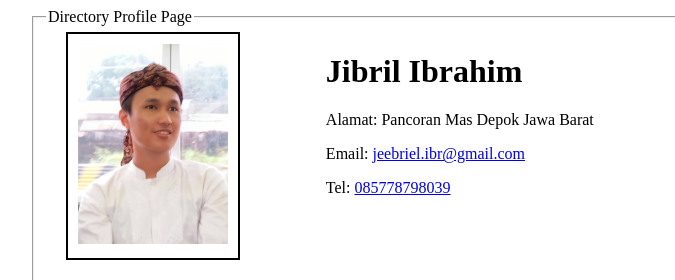
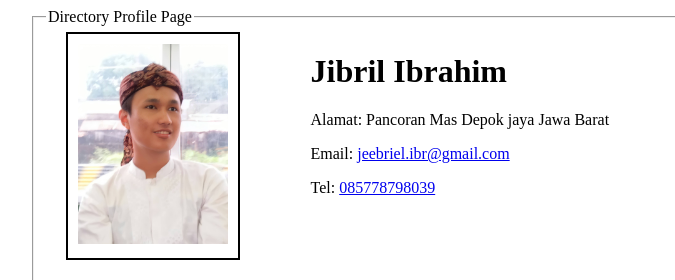
Before and after one commit to jeebrielibr/NF-Pemrograman-Web-Sem1, a plain HTML site: page pertemuan2/tugas2.html in a window 1280 px wide. Shown: the top 280 px of the page, 226-901 px from the left. Drawn offline with Linux system fonts and the light colour scheme.

Commit message:
ubah dikit

```diff
--- a/pertemuan2/tugas2.html
+++ b/pertemuan2/tugas2.html
@@ -40,7 +40,7 @@
           </div>
           <div>
             <h1>Jibril Ibrahim</h1>
-            <p>Alamat: Pancoran Mas Depok Jawa Barat</p>
+            <p>Alamat: Pancoran Mas Depok jaya Jawa Barat</p>
             <p>
               Email:
               <a href="mailto:jeebriel.ibr@gmail.com">jeebriel.ibr@gmail.com</a>
```
Also changed, not shown: Pertemuan10/Latihan1.html (+1 -1 lines), pertemuan3/Latihan1_pizza.html (+1 -1 lines).
